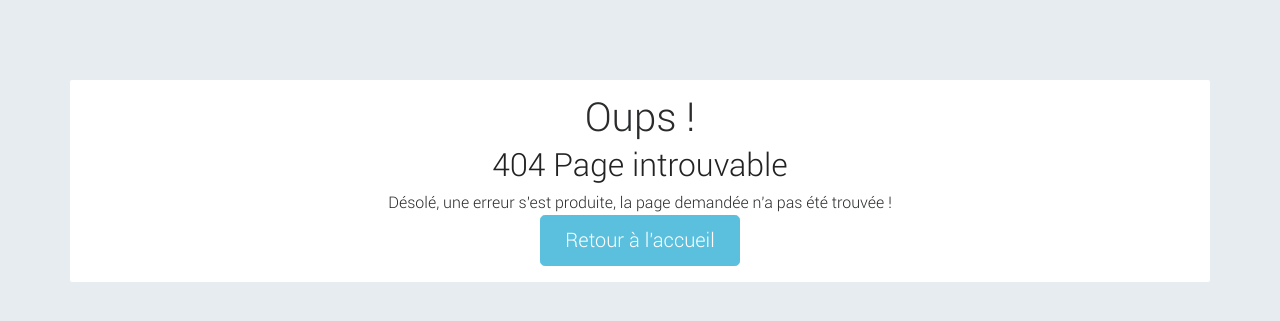
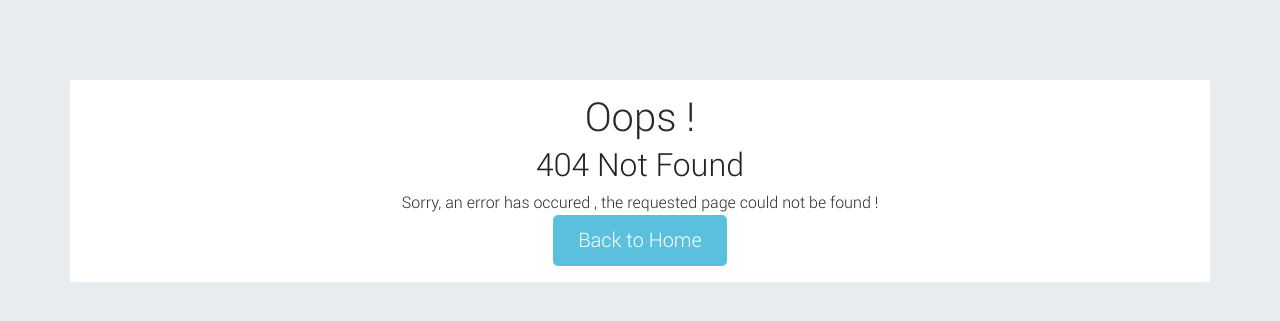
Before and after one commit to IraSkyx/NewsFeed, a PHP site: the page made by index.php in a window 1280 px wide. Shown: the top 321 px of the page. Run offline with PHP 8.4, Linux system fonts and the light colour scheme; some libraries are stand-ins or nearby versions.

Commit message:
Added features

```diff
--- a/DAL/Admin.php
+++ b/DAL/Admin.php
@@ -15,11 +15,11 @@ class Admin {
         $this->password=$password;
     }
 
-    function getUsername() {
+    function getUsername() : ?string {
         return $this->username;
     }
 
-    function getPassword() {
+    function getPassword() : ?string {
         return $this->password;
     }
 }
--- a/views/404.php
+++ b/views/404.php
@@ -7,15 +7,15 @@
           <div class="col-md-12">
               <div class="error-template justify-content-center" style="text-align:center;">
                   <h1>
-                      Oups !</h1>
+                      Oops !</h1>
                   <h2 style="text-align:center;">
-                      404 Page introuvable</h2>
+                      404 Not Found</h2>
                   <div class="error-details">
-                      Désolé, une erreur s'est produite, la page demandée n'a pas été trouvée !
+                      Sorry, an error has occured , the requested page could not be found !
                   </div>
                   <div class="error-actions">
                       <a href="index.php" class="btn btn-info btn-lg"><span class="glyphicon glyphicon-home"></span>
-                          Retour à l'accueil </a>
+                          Back to Home </a>
                   </div>
               </div>
           </div>
--- a/views/Js/NewsFeed.js
+++ b/views/Js/NewsFeed.js
@@ -2,17 +2,7 @@ $(document).ready(function() {
   $("time.timeago").timeago();
 });
 
-$('#search').submit(function(){
-  var keyWord=$('#myKeyWord').val();
-  $.ajax({
-  url: 'index.php?action=search&keyWord=' + keyWord,
-  type: 'GET',
-  data: { "keyWord": keyWord }
-  });
+$('#goToPage').submit(function(){
+  window.location = "index.php?" + $('#request').val() + "page=" + $('#goToPageNb').val();
   event.preventDefault();
 });
-
-$('#goToPage').submit(function(){
-  window.location = "index.php?page=" + $('#goToPageNb').val();
-  event.preventDefault();
-});
--- a/views/contents/Header.php
+++ b/views/contents/Header.php
@@ -16,8 +16,9 @@
        ?>
 
      </ul>
-     <form class="form-inline my-2 my-lg-0" method="post" action="index.php?action=search">
-       <input class="form-control mr-sm-2" id="search" name="keyWord" type="text" value="<?php echo isset($_POST['keyWord']) ? $_POST['keyWord'] : ''; ?>" placeholder="&#xf002; Search" style="font-family:Roboto, FontAwesome" >
+     <form class="form-inline my-2 my-lg-0" method="GET" action="index.php">
+       <input type="hidden" name="action" value="search" />
+       <input class="form-control mr-sm-2" id="search" name="keyWord" type="text" value="<?php echo isset($_GET['keyWord']) ? $_GET['keyWord'] : ''; ?>" placeholder="&#xf002; Search" style="font-family:Roboto, FontAwesome" >
      </form>
 
      <?php
```
Also changed, not shown: controllers/UserController.php (+6 -13 lines), views/Home.php (+4 -3 lines), views/ViewFlux.php (+6 -3 lines).
